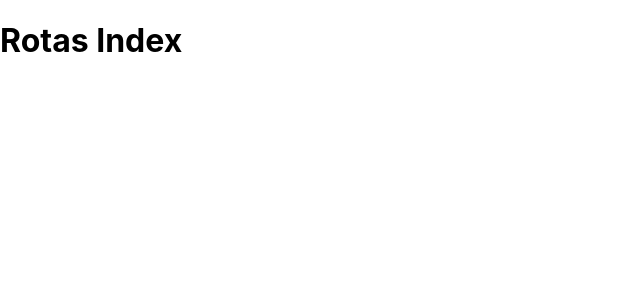
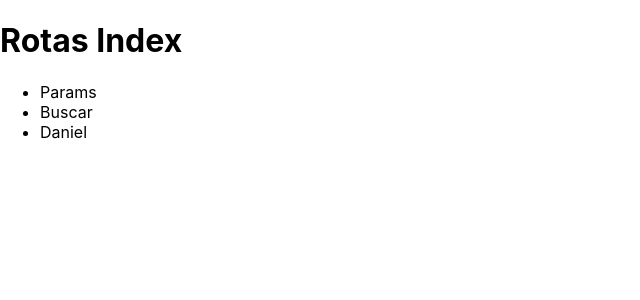
Before and after one commit to renatotnk/curso-nextjs, a Next.js app in the folder next-basico/: page /routes in a window 1280 px wide. Shown: the top 300 px of the page, without its empty margins (0-640 px from the left). Built offline with nearby package versions, Linux system fonts and the light colour scheme.

Commit message:
Route Navigation #01

```diff
--- a/next-basico/src/pages/routes/[id]/[nome].jsx
+++ b/next-basico/src/pages/routes/[id]/[nome].jsx
@@ -1,4 +1,5 @@
 import { useRouter } from "next/router"
+import Link from "next/link"
 
 export default function idNome() {
     const router = useRouter()
@@ -7,7 +8,9 @@ export default function idNome() {
     return(
         <div>
             <h1>Rotas / {codigo} / {nome}</h1>
-
+            <Link href="/routes">
+                <button>Voltar</button>
+            </Link>
         </div>
     )
 }
--- a/next-basico/src/pages/routes/[id]/buscar.jsx
+++ b/next-basico/src/pages/routes/[id]/buscar.jsx
@@ -1,4 +1,5 @@
 import { useRouter } from "next/router"
+import Link from "next/link"
 
 export default function buscar() {
     const router = useRouter()
@@ -6,7 +7,9 @@ export default function buscar() {
     return(
         <div>
             <h1>Rotas / {codigo} / Buscar</h1>
-
+            <Link href="/routes">
+                <button>Voltar</button>
+            </Link>
         </div>
     )
 }
--- a/next-basico/src/pages/routes/index.jsx
+++ b/next-basico/src/pages/routes/index.jsx
@@ -1,7 +1,20 @@
+import Link from "next/link"
+
 export default function rotas() {
     return(
         <div>
             <h1>Rotas Index</h1>
+            <ul>
+                <Link href="routes/params?id=12&nome=Ana">
+                    <li>Params</li>
+                </Link>
+                <Link href="routes/123/buscar">
+                    <li>Buscar</li>
+                </Link>
+                <Link href="routes/123/Daniel">
+                    <li>Daniel</li>
+                </Link>
+            </ul>
         </div>
     )
 }
--- a/next-basico/src/pages/routes/params.jsx
+++ b/next-basico/src/pages/routes/params.jsx
@@ -1,4 +1,5 @@
-import { useRouter } from "next/dist/client/router"
+import { useRouter } from "next/router"
+import Link from "next/link"
 
 export default function params() {
     const router = useRouter()
@@ -9,6 +10,9 @@ export default function params() {
     return(
         <div>
             <h1>Rotas Params: {id} e {nome}</h1>
+            <Link href="/routes">
+                <button>Voltar</button>
+            </Link>
         </div>
     )
 }
```
